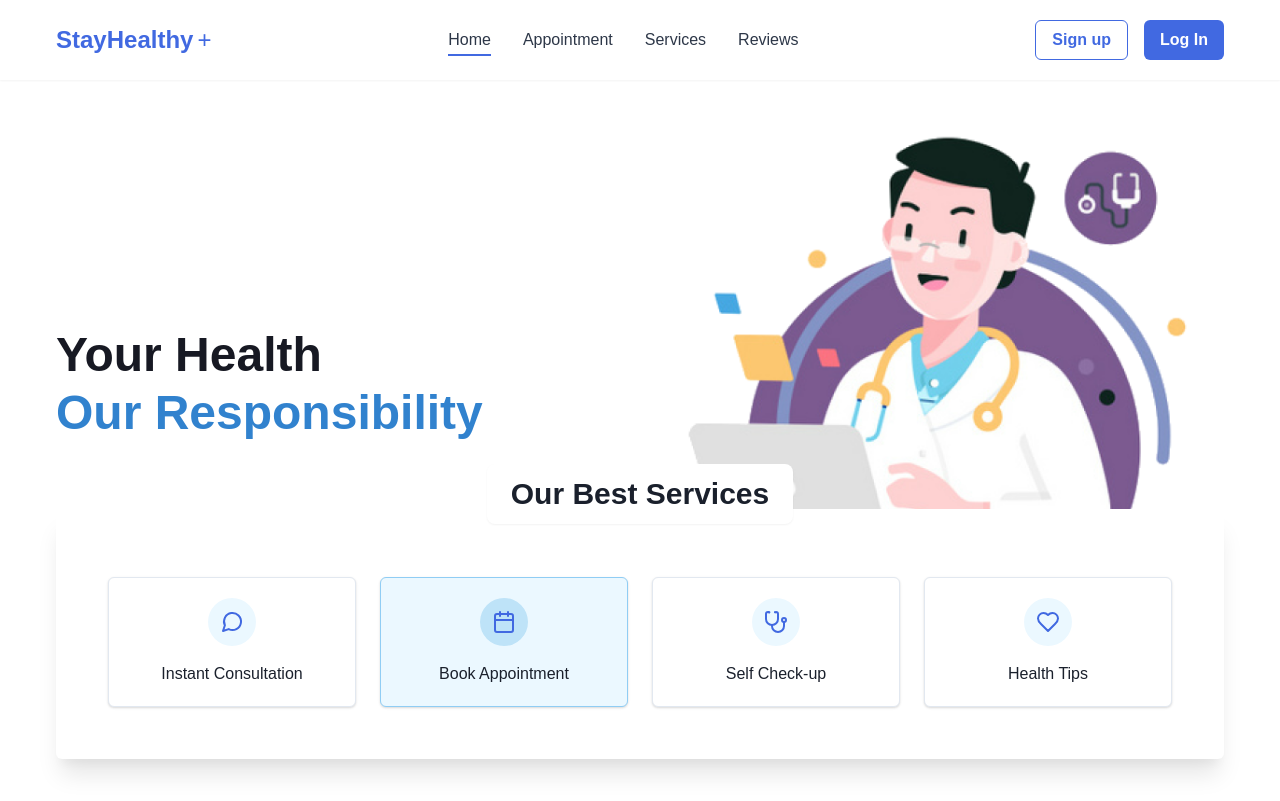
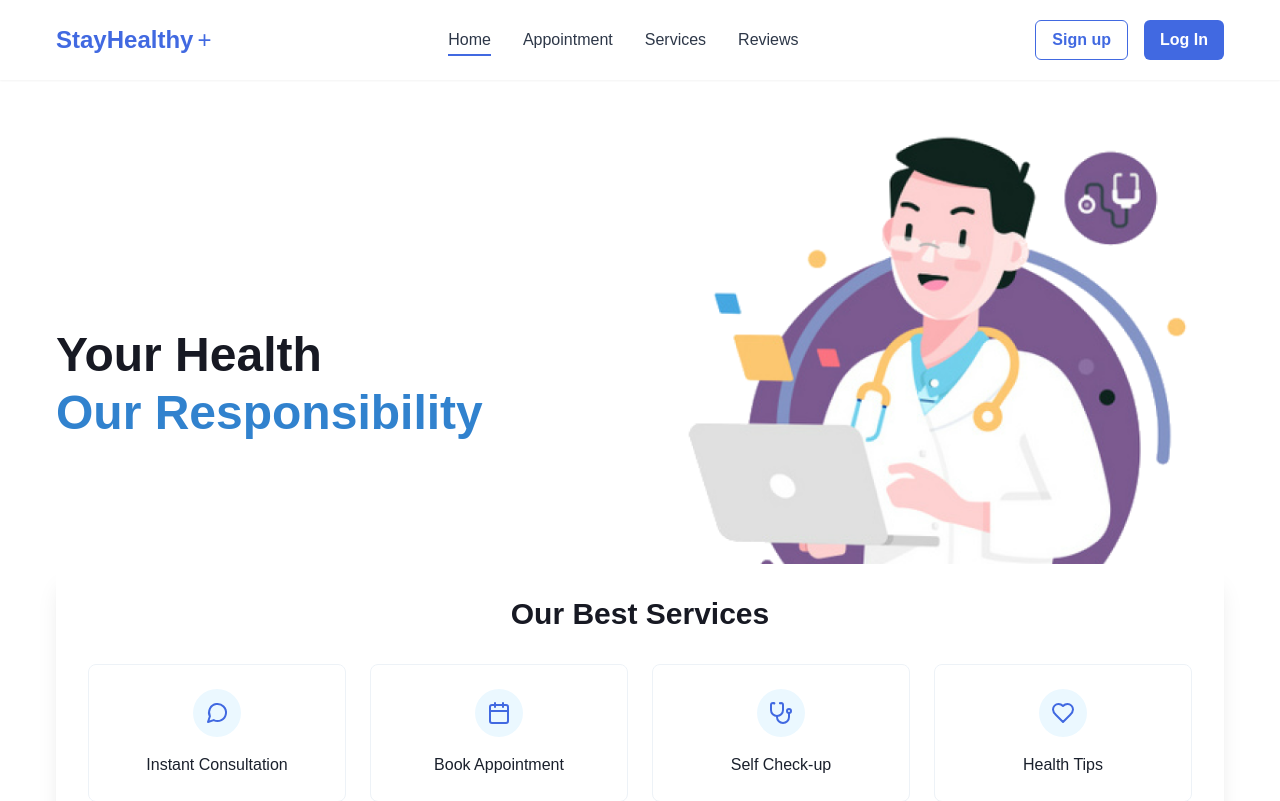
Before and after one commit to hi5-Jayden/stayhealthy, a React (Create React App) app: page / in a window 1280 px wide. Shown: the top 801 px of the page. Built offline with nearby package versions, Linux system fonts and the light colour scheme; a web font is replaced by a local one.

Commit message:
Adjusting Services section on Homepage layout.

```diff
--- a/src/components/services/ServiceCard.js
+++ b/src/components/services/ServiceCard.js
@@ -1,29 +1,37 @@
 import React from 'react';
-import { Box, Heading, Text, VStack, Icon } from '@chakra-ui/react';
-import { useNavigate } from 'react-router-dom';
+import { Box, VStack, Text } from '@chakra-ui/react';
 
-const ServiceCard = ({ title, description, icon: IconComponent, path }) => {
-  const navigate = useNavigate();
-
+const ServiceCard = ({ title, icon: Icon, onClick }) => {
   return (
     <Box
       as="button"
-      onClick={() => navigate(path)}
+      onClick={onClick}
       bg="white"
-      borderRadius="12px"
-      boxShadow="0 4px 6px rgba(0, 0, 0, 0.1)"
       p="6"
-      transition="all 0.3s ease-in-out"
+      borderRadius="lg"
+      borderWidth="1px"
+      borderColor="gray.100"
+      transition="all 0.2s"
+      width="full"
       _hover={{
-        transform: 'scale(1.02)',
-        boxShadow: '0 6px 8px rgba(0, 0, 0, 0.15)',
+        transform: 'translateY(-2px)',
+        borderColor: 'blue.200',
+        bg: 'blue.50',
       }}
     >
       <VStack spacing="4" align="center">
-        <Icon as={IconComponent} boxSize="12" color="brand.primary.500" />
-        <Heading size="md">{title}</Heading>
-        <Text color="gray.600" textAlign="center">
-          {description}
+        <Box
+          p="3"
+          borderRadius="full"
+          bg="blue.50"
+          color="#4169E1"
+          display="inline-flex"
+          transition="all 0.2s"
+        >
+          <Icon size={24} />
+        </Box>
+        <Text fontWeight="500" textAlign="center" color="gray.800">
+          {title}
         </Text>
       </VStack>
     </Box>
--- a/src/pages/Home.js
+++ b/src/pages/Home.js
@@ -8,8 +8,6 @@ import {
   Heading,
   Text,
   Image,
-  Card,
-  CardBody,
   Modal,
   ModalOverlay,
   ModalContent,
@@ -19,50 +17,10 @@ import {
   Button,
   useDisclosure,
 } from '@chakra-ui/react';
-import { Link as RouterLink, useNavigate } from 'react-router-dom';
+import { useNavigate } from 'react-router-dom';
 import { MessageCircle, Calendar, Stethoscope, Heart } from 'lucide-react';
 import { useAuth } from '../context/AuthContext';
-
-// ServiceCard Component
-const ServiceCard = ({
-  title,
-  icon: Icon,
-  isSelected,
-  isProtected,
-  onClick,
-}) => (
-  <Card
-    cursor="pointer"
-    overflow="hidden"
-    variant="outline"
-    bg={isSelected ? 'blue.50' : 'white'}
-    borderColor={isSelected ? 'blue.200' : 'gray.200'}
-    onClick={onClick}
-    _hover={{
-      borderColor: 'blue.200',
-      transform: 'translateY(-2px)',
-      boxShadow: 'sm',
-    }}
-    transition="all 0.2s"
-  >
-    <CardBody>
-      <VStack spacing="4" align="center">
-        <Box
-          p="3"
-          borderRadius="full"
-          bg={isSelected ? 'blue.100' : 'blue.50'}
-          color="#4169E1"
-          display="inline-flex"
-        >
-          <Icon size={24} />
-        </Box>
-        <Text fontWeight="500" textAlign="center" color="gray.800">
-          {title}
-        </Text>
-      </VStack>
-    </CardBody>
-  </Card>
-);
+import ServiceCard from '../components/services/ServiceCard';
 
 const Home = () => {
   const { isAuthenticated } = useAuth();
@@ -74,30 +32,26 @@ const Home = () => {
     {
       title: 'Instant Consultation',
       icon: MessageCircle,
-      isSelected: false,
+      path: '/services/instant-consultation',
       isProtected: true,
-      path: '/services/instant-consultation',
     },
     {
       title: 'Book Appointment',
       icon: Calendar,
-      isSelected: true,
+      path: '/services/book-appointment',
       isProtected: true,
-      path: '/services/book-appointment',
     },
     {
       title: 'Self Check-up',
       icon: Stethoscope,
-      isSelected: false,
+      path: '/services/self-checkup',
       isProtected: false,
-      path: '/services/self-checkup',
     },
     {
       title: 'Health Tips',
       icon: Heart,
-      isSelected: false,
+      path: '/services/health-tips',
       isProtected: false,
-      path: '/services/health-tips',
     },
   ];
 
@@ -156,31 +110,25 @@ const Home = () => {
       </Box>
 
       {/* Services Section */}
-      <Box position="relative" mt="-200px" zIndex="1">
+      <Box position="relative" mt="-100px" px={4}>
         <Container maxW="1200px">
-          <VStack spacing={0}>
-            <Heading
-              as="h2"
-              size="lg"
+          <Box
             bg="white"
-              px="6"
-              py="3"
-              rounded="lg"
-              shadow="sm"
-              mb="-15px"
-              zIndex="2"
-              position="relative"
+            borderRadius="xl"
+            boxShadow="xl"
+            overflow="hidden"
+            py={8}
           >
+            <VStack spacing={8}>
+              <Heading as="h2" size="lg" textAlign="center" color="gray.900">
                 Our Best Services
               </Heading>
 
-            <Card w="full" bg="white" shadow="xl" pt="12" pb="8">
-              <CardBody>
               <SimpleGrid
                 columns={{ base: 1, sm: 2, lg: 4 }}
                 spacing="6"
                 width="full"
-                  px={{ base: 4, md: 8 }}
+                px={8}
               >
                 {services.map((service) => (
                   <ServiceCard
@@ -190,9 +138,8 @@ const Home = () => {
                   />
                 ))}
               </SimpleGrid>
-              </CardBody>
-            </Card>
             </VStack>
+          </Box>
         </Container>
       </Box>
 
```
Lines whose indentation alone changed are shown as unchanged.
